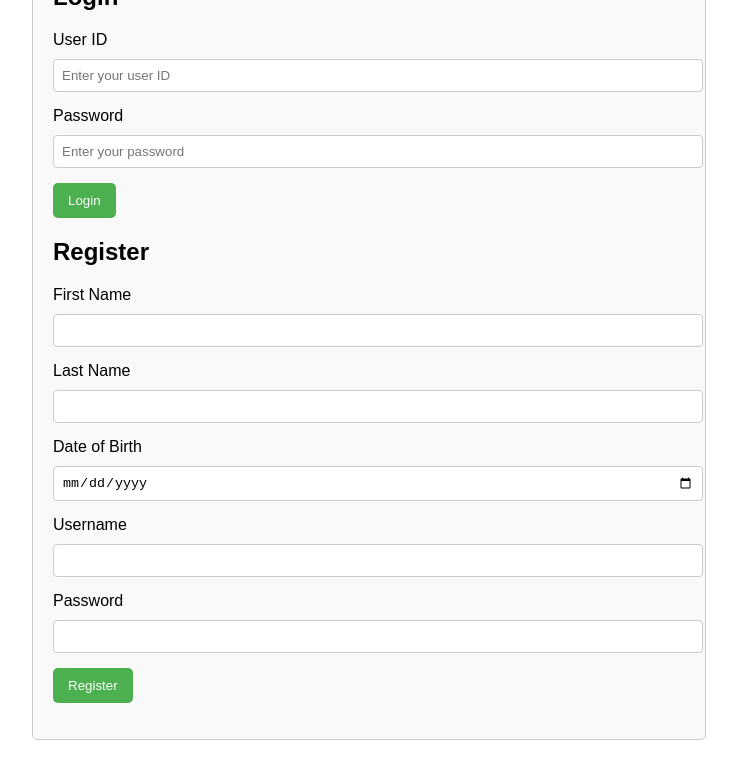
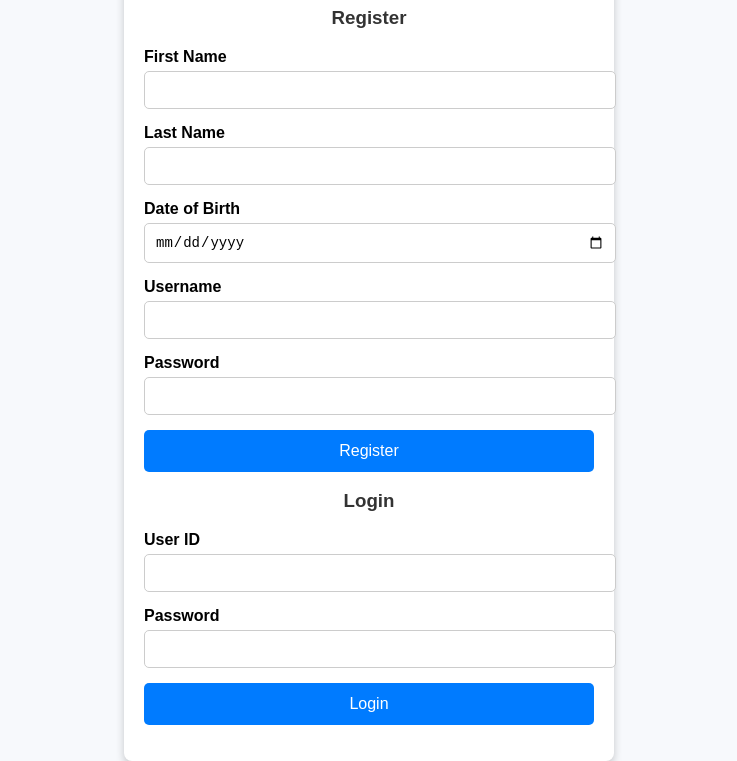
Before and after one commit to Neel-Yadav/Auth, a website: page public/index.html in a window 1280 px wide. Shown: the part 66-827 px from the top of the page, without its empty margins (271-1008 px from the left). Drawn offline with Linux system fonts and the light colour scheme.

Commit message:
Update index.html

```diff
--- a/public/index.html
+++ b/public/index.html
@@ -3,85 +3,187 @@
 <head>
     <meta charset="UTF-8">
     <meta name="viewport" content="width=device-width, initial-scale=1.0">
-    <title>Authentication System</title>
+    <title>User Authentication</title>
     <style>
         body {
             font-family: Arial, sans-serif;
+            background-color: #f7f9fc;
+            display: flex;
+            justify-content: center;
+            align-items: center;
+            height: 100vh;
+            margin: 0;
         }
+
         .container {
-            width: 50%;
-            margin: 0 auto;
+            max-width: 450px;
+            width: 100%;
+            background: #ffffff;
+            border-radius: 8px;
             padding: 20px;
+            box-shadow: 0 4px 8px rgba(0, 0, 0, 0.2);
+        }
+
+        h1, h3 {
+            text-align: center;
+            color: #333;
+        }
+
+        .form-group {
+            margin-bottom: 15px;
+        }
+
+        .form-group label {
+            display: block;
+            margin-bottom: 5px;
+            font-weight: bold;
+        }
+
+        .form-group input {
+            width: 100%;
+            padding: 10px;
             border: 1px solid #ccc;
             border-radius: 5px;
-            background-color: #f9f9f9;
+            font-size: 14px;
         }
-        .hidden {
+
+        .form-group button {
+            width: 100%;
+            padding: 12px;
+            border: none;
+            background-color: #007bff;
+            color: #fff;
+            font-size: 16px;
+            border-radius: 5px;
+            cursor: pointer;
+            transition: background-color 0.3s;
+        }
+
+        .form-group button:hover {
+            background-color: #0056b3;
+        }
+
+        .message {
+            text-align: center;
+            color: green;
+            font-weight: bold;
+            margin-top: 10px;
+        }
+
+        .error {
+            color: red;
+            text-align: center;
+            font-weight: bold;
+        }
+
+        #protected {
             display: none;
+            margin-top: 20px;
         }
-        label {
-            display: block;
-            margin-bottom: 5px;
+
+        #user-list {
+            margin-top: 20px;
         }
-        input[type="text"], input[type="password"], input[type="date"] {
-            width: 100%;
-            padding: 8px;
-            margin: 5px 0 15px;
-            border: 1px solid #ccc;
-            border-radius: 4px;
+
+        #user-list ul {
+            list-style-type: none;
+            padding: 0;
         }
-        button {
-            padding: 10px 15px;
-            background-color: #4CAF50;
+
+        #user-list li {
+            padding: 10px;
+            background-color: #f1f1f1;
+            margin-bottom: 10px;
+            border-radius: 5px;
+        }
+
+        .actions {
+            text-align: center;
+            margin-top: 20px;
+        }
+
+        .actions button {
+            padding: 10px 20px;
+            background-color: #28a745;
             color: white;
             border: none;
             border-radius: 5px;
             cursor: pointer;
+            font-size: 14px;
         }
-        button:hover {
-            background-color: #45a049;
-        }
-        .message {
-            color: red;
+
+        .actions button:hover {
+            background-color: #218838;
         }
     </style>
 </head>
 <body>
+    <div id="auth" class="container">
+        <h1>User Authentication</h1>
 
-<div class="container">
-    <div id="auth">
-        <h2>Login</h2>
-        <label for="login-userId">User ID</label>
-        <input type="text" id="login-userId" placeholder="Enter your user ID" required>
-        <label for="login-password">Password</label>
-        <input type="password" id="login-password" placeholder="Enter your password" required>
-        <button onclick="login()">Login</button>
-        <p class="message" id="login-message"></p>
-
-        <h2>Register</h2>
+        <!-- Registration Form -->
+        <div id="register-form">
+            <h3>Register</h3>
+            <div class="form-group">
                 <label for="register-firstName">First Name</label>
                 <input type="text" id="register-firstName" required>
+            </div>
+            <div class="form-group">
                 <label for="register-lastName">Last Name</label>
                 <input type="text" id="register-lastName" required>
+            </div>
+            <div class="form-group">
                 <label for="register-dob">Date of Birth</label>
                 <input type="date" id="register-dob" required>
+            </div>
+            <div class="form-group">
                 <label for="register-username">Username</label>
                 <input type="text" id="register-username" required>
+            </div>
+            <div class="form-group">
                 <label for="register-password">Password</label>
                 <input type="password" id="register-password" required>
+            </div>
+            <div class="form-group">
                 <button onclick="register()">Register</button>
-        <p class="message" id="register-message"></p>
+            </div>
+            <p id="register-message" class="message"></p>
         </div>
 
-    <div id="protected" class="hidden">
-        <h2>Protected Route</h2>
-        <div id="protected-content"></div>
-        <button onclick="logout()">Logout</button>
+        <!-- Login Form -->
+        <div id="login-form">
+            <h3>Login</h3>
+            <div class="form-group">
+                <label for="login-userId">User ID</label>
+                <input type="text" id="login-userId" required>
+            </div>
+            <div class="form-group">
+                <label for="login-password">Password</label>
+                <input type="password" id="login-password" required>
+            </div>
+            <div class="form-group">
+                <button onclick="login()">Login</button>
+            </div>
+            <p id="login-message" class="message"></p>
+        </div>
     </div>
 
-    <div id="user-list" class="hidden">
-        <h2>Users</h2>
+    <!-- Protected content section -->
+    <div id="protected" class="container">
+        <h1>Welcome to the Protected Area</h1>
+        <div id="protected-content"></div>
+
+        <div class="actions">
+            <button onclick="listUsers()">Show All Users</button>
+        </div>
+
+        <div id="user-list">
+            <h3>All Registered Users</h3>
             <div id="users-container"></div>
+        </div>
+
+        <div class="actions">
+            <button onclick="logout()">Logout</button>
         </div>
     </div>
 
```
Lines whose indentation alone changed are shown as unchanged.
